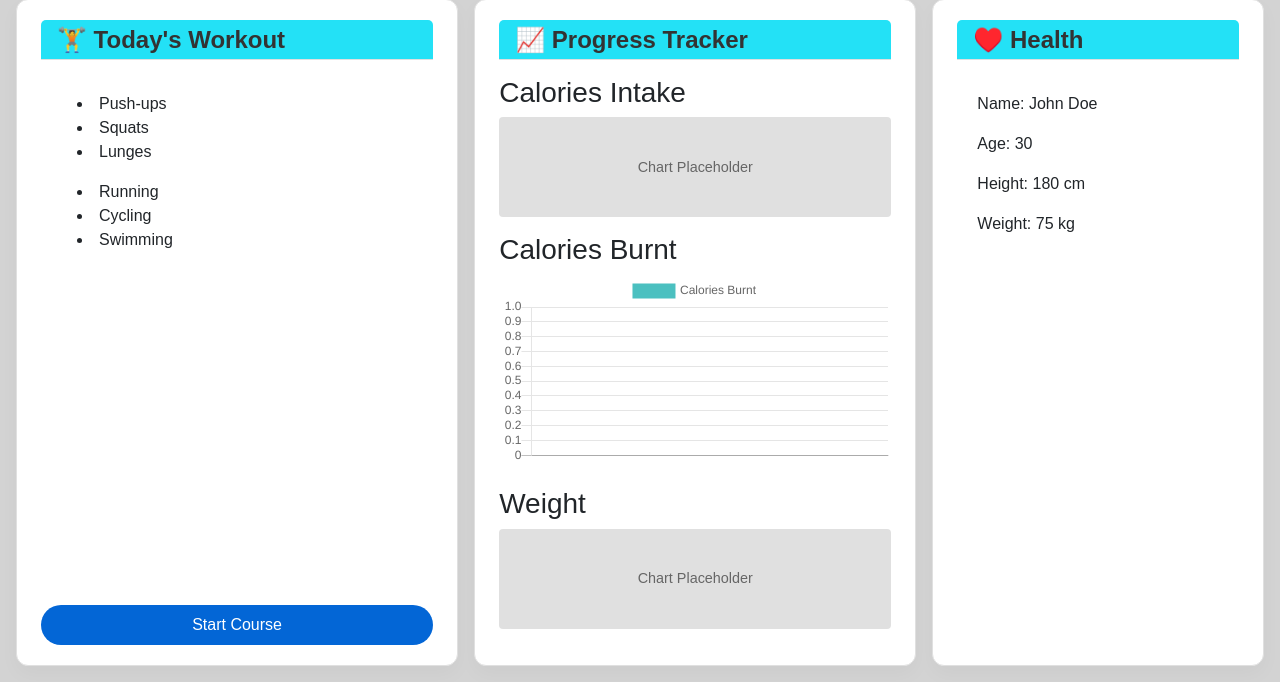
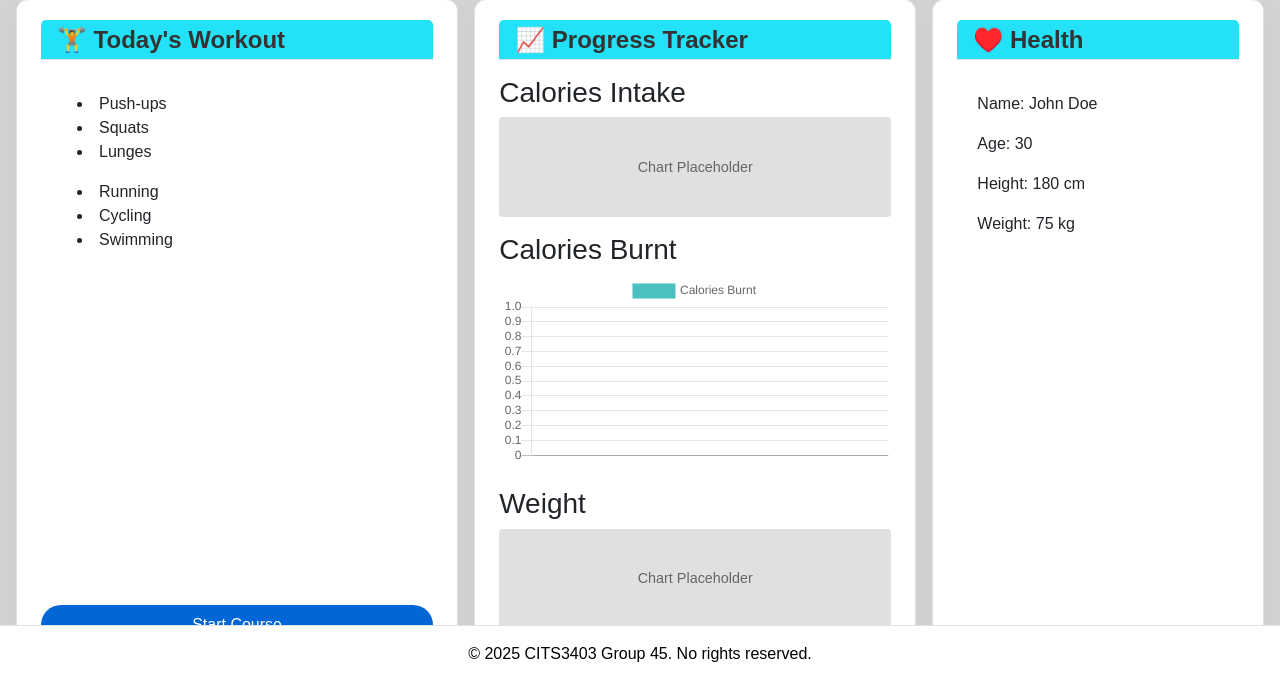
Before and after one commit to dhq-le/CITS3403, a Flask app: page / in a window 1280 px wide. Shown: the part 170-852 px from the top of the page. Run offline with Flask 3, Linux system fonts and the light colour scheme; a user stored in the database is signed in; data comes from the database, SQL or seed files in the repository; data that the repository does not hold is empty; some libraries are stand-ins or nearby versions.

Commit message:
put the copyright to the bottom of the base page

```diff
--- a/app/static/css/base.css
+++ b/app/static/css/base.css
@@ -111,6 +111,14 @@ html, body {
     box-shadow: 0 4px 12px rgba(0, 86, 179, 0.4);
 }
 
+.fixed-bottom {
+    position: fixed;
+    right: 0;
+    bottom: 0;
+    left: 0;
+    z-index: 1050;
+}
+
 /* Desktop view */
 @media (min-width: 768px) {
 	#menu-button {
@@ -120,15 +128,6 @@ html, body {
 		transition: all 0.3s ease;
 		left: 175px; /* Position from the left */
 		z-index: 1100; /* Higher than sidebar */
-	}
-
-	#menu-icon {
-
-	}
-
-	#menu-icon.rotate {
-		transform: rotate(180deg);
-		transform-origin: center;
 	}
 
 	#menu-button.collapsed {
--- a/app/templates/base.html
+++ b/app/templates/base.html
@@ -80,8 +80,8 @@
 
 
 	<!-- Footer section -->
-	<footer class="text-center py-3">
-		<p>&copy; 2025 CITS3403 Group 45. No rights reserved.</p>
+	<footer class="text-center py-3 fixed-bottom bg-white border-top" style="z-index: 1050;">
+		<p class="mb-0">&copy; 2025 CITS3403 Group 45. No rights reserved.</p>
 	</footer>
 
 	{% block scripts %}
```
